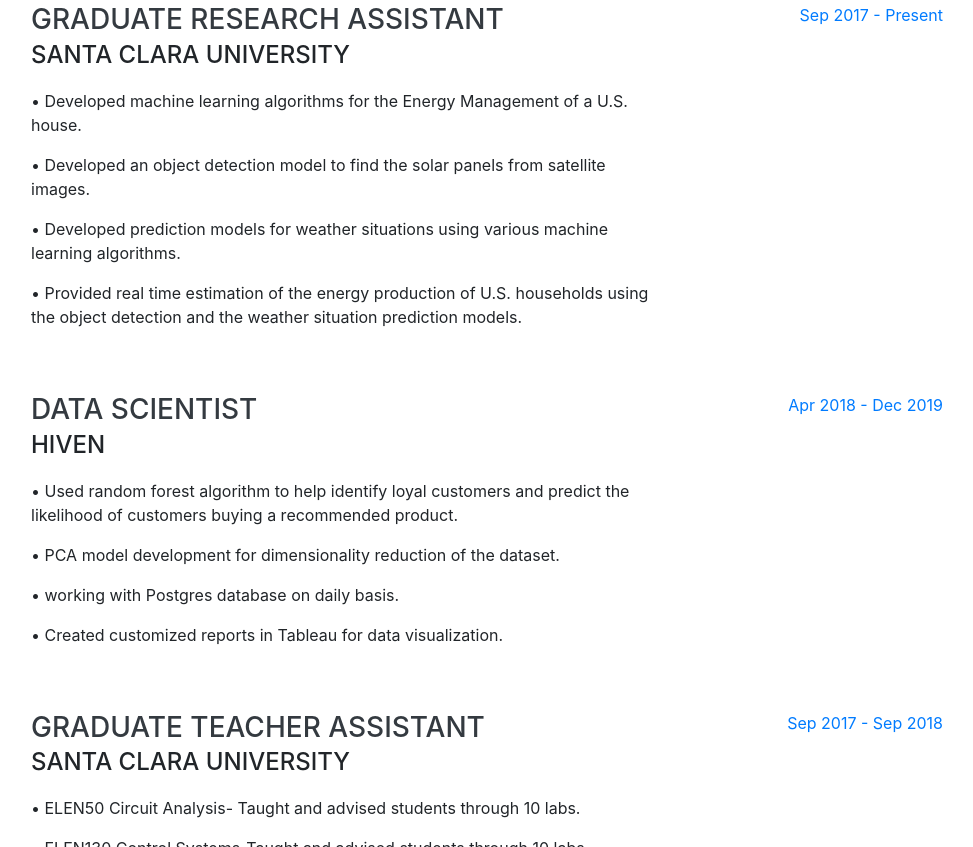
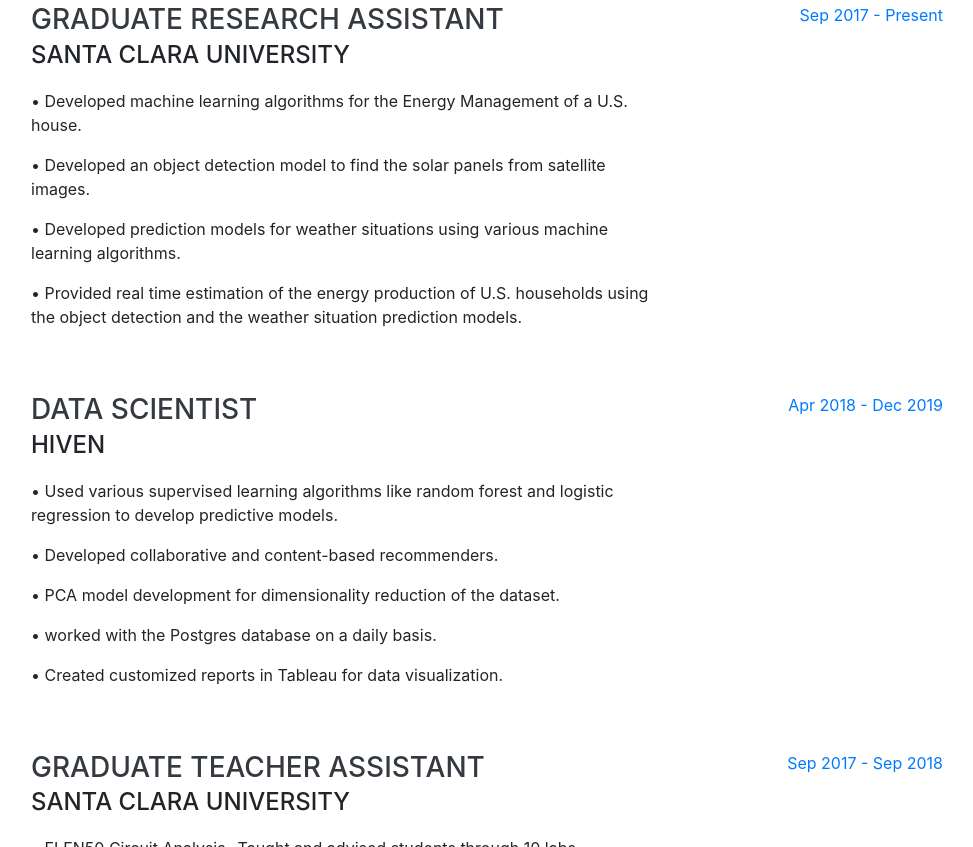
Before and after one commit to raminvafadary/raminvafadary.github.io, a website with bundled scripts: page index.html in a window 1280 px wide. Shown: the part 932-1779 px from the top of the page, without its empty margins (289-1262 px from the left). Built offline with nearby package versions, Linux system fonts and the light colour scheme; a web font is replaced by a local one.

Commit message:
save changes

```diff
--- a/index.html
+++ b/index.html
@@ -78,7 +78,7 @@
         <div class="subheading mb-5"> San Francisco Bay Area · (818) 877-5652 ·
           <a href="mailto:raminvafadary@gmail.com">raminvafadary@gmail.com</a>
         </div>
-        <p class="lead mb-5">I am a Data Scientist with a background in Electrical Engineering. I use my experience in Electrical Engineering in combination with Data Science to increase the efficiency of the Energy systems specially renewable energies. I enjoy analyzing problems and uncovering creative solutions, whether it’s energy related or business. Through data science, I strive to develop actionable insights that can help people and companies succeed in significant ways.</p>
+        <p class="lead mb-5">I am a data scientist with a background in electrical engineering. I use my experience in electrical engineering in combination with data science to increase the efficiency of the energy systems specially renewable energies. I enjoy analyzing problems and uncovering creative solutions, whether it’s energy related or business. Through data science, I strive to develop actionable insights that can help people and companies succeed in significant ways.</p>
         <div class="social-icons">
           <a href="https://www.linkedin.com/in/ramin-vafadary/" target="_blank">
             <i class="fab fa-linkedin-in"></i>
@@ -130,9 +130,10 @@
           <div class="resume-content">
             <h3 class="mb-0">Data Scientist</h3>
             <div class="subheading mb-3"> HIVEN</div>
-            <p>•  Used random forest algorithm to help identify loyal customers and predict the likelihood of customers buying a recommended product.<p>
+            <p>• Used various supervised learning algorithms like random forest and logistic regression to develop predictive models.<p>
+            <p>•  Developed collaborative and content-based recommenders.<p>
 <p>•  PCA model development for  dimensionality reduction of the dataset.<p>
-<p>•  working with Postgres database on daily basis.<p>
+<p>•  worked with the Postgres database on a daily basis.<p>
 <p>•  Created customized reports in Tableau for data visualization.
 </p>
           </div>
```
